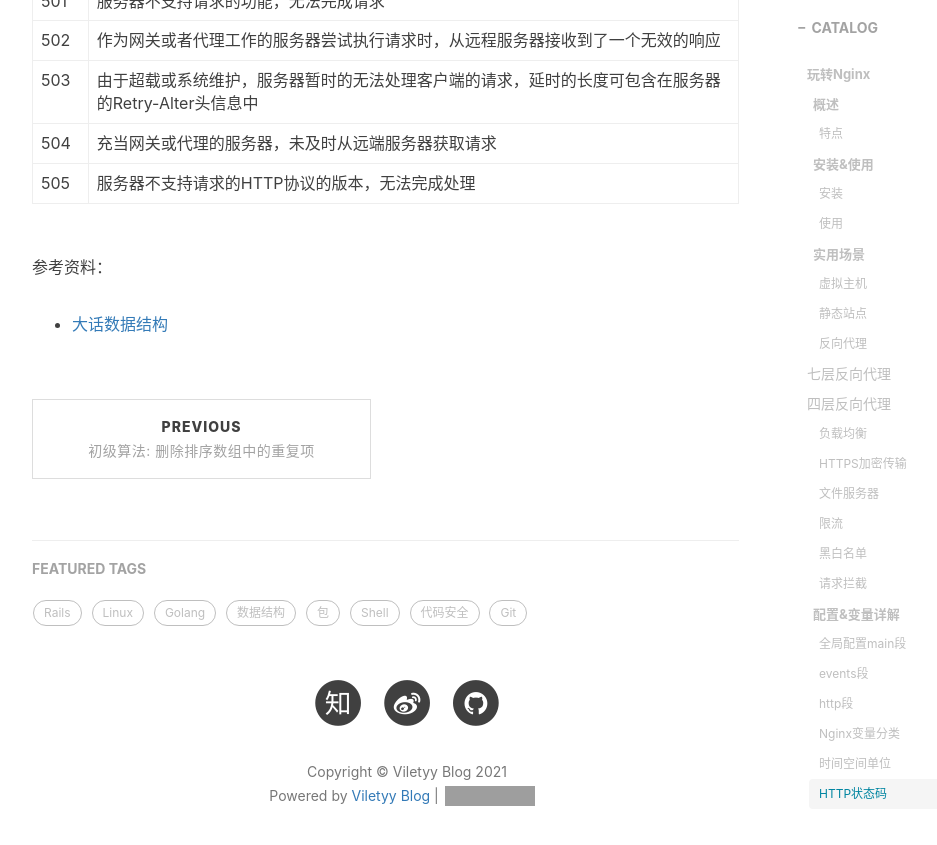
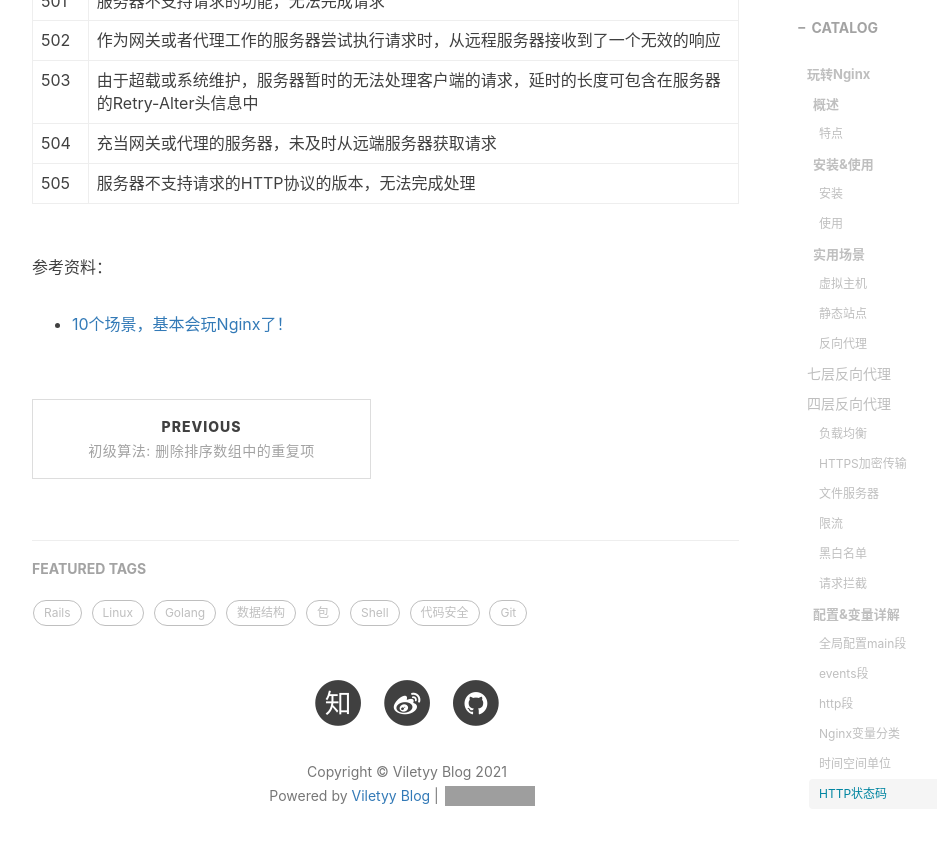
Before and after one commit to viletyy/viletyy.github.io, a Jekyll site: the page built from _posts/2021-12-20-play-with-nginx.md, in a window 1280 px wide and 900 px high, scrolled down 20078 px. Shown: the top 845 px of the window, without its empty margins (233-1170 px from the left). Built offline with Jekyll 4.4.1, drawn with Linux system fonts in a browser that asks for light colours; nearby versions of some CDN libraries; comment, search, counter and statistics services are not loaded; grey boxes are pictures that could not be loaded.

Commit message:
fix: paginate link

```diff
--- a/_posts/2021-12-20-play-with-nginx.md
+++ b/_posts/2021-12-20-play-with-nginx.md
@@ -743,4 +743,4 @@ location /test5 {
 
 参考资料：
 
-- [大话数据结构]()
+- [10个场景，基本会玩Nginx了！](https://juejin.cn/post/6965189842489589797#heading-12)
```
